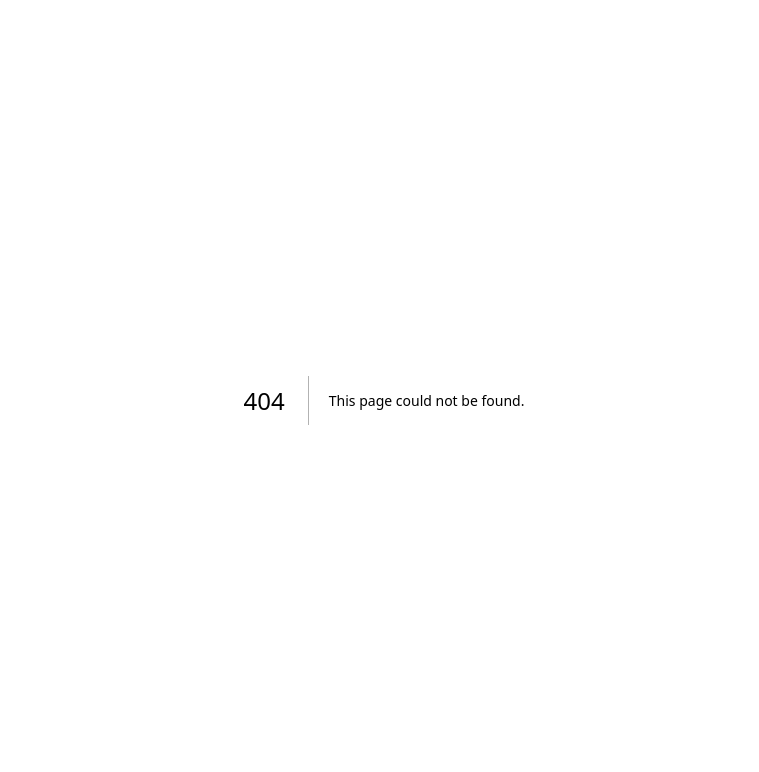
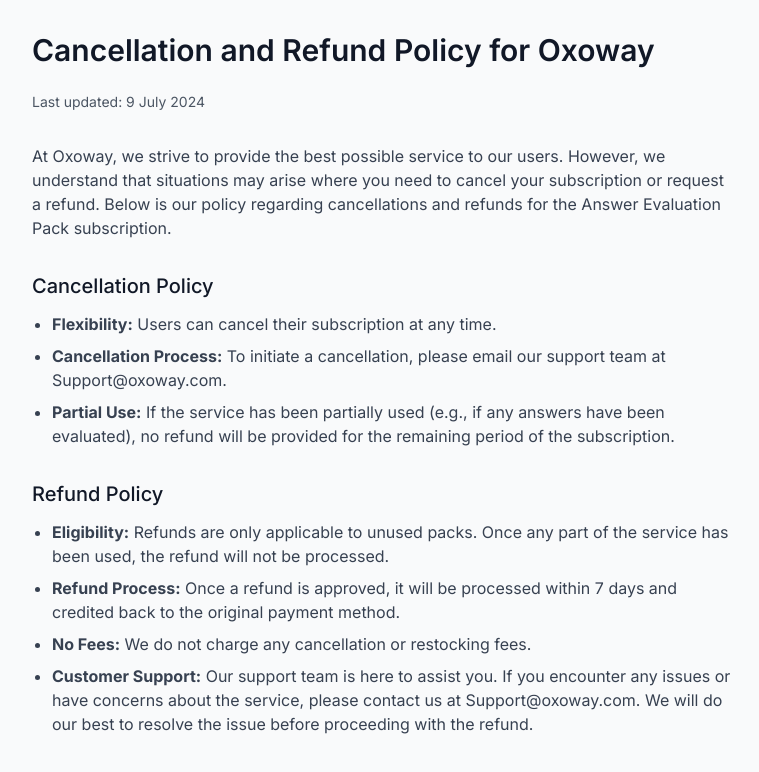
Before and after one commit to theonlyaks/oxoway-website, a Next.js app: page /cancellation-refund in a window 1280 px wide. Before the commit this address had no page. Shown: the top 772 px of the page, without its empty margins (256-1015 px from the left). Built offline with nearby package versions, Linux system fonts and the light colour scheme.

Commit message:
policy pages added

```diff
--- /dev/null
+++ b/src/app/cancellation-refund/page.js
@@ -0,0 +1,57 @@
+import React from 'react';
+import Head from 'next/head';
+
+const CancellationRefund = () => {
+  return (
+    <div className="bg-gray-50 min-h-screen">
+      <Head>
+        <title>Cancellation and Refund Policy - Oxoway</title>
+        <meta name="description" content="Cancellation and Refund Policy for Oxoway app" />
+      </Head>
+
+      <main className="max-w-3xl mx-auto px-4 py-8 sm:px-6 lg:px-8">
+        <h1 className="text-3xl font-semibold text-gray-900 mb-6">Cancellation and Refund Policy for Oxoway</h1>
+        <p className="text-sm text-gray-600 mb-8">Last updated: 9 July 2024</p>
+
+        <p className="text-gray-700 mb-8">
+          At Oxoway, we strive to provide the best possible service to our users. However, we understand that situations may arise where you need to cancel your subscription or request a refund. Below is our policy regarding cancellations and refunds for the Answer Evaluation Pack subscription.
+        </p>
+
+        <ol className="space-y-8">
+          {policyItems.map((item, index) => (
+            <li key={index}>
+              <h2 className="text-xl font-medium text-gray-900 mb-3">{item.title}</h2>
+              {item.content}
+            </li>
+          ))}
+        </ol>
+      </main>
+    </div>
+  );
+};
+
+const policyItems = [
+  {
+    title: "Cancellation Policy",
+    content: (
+      <ul className="list-disc pl-5 text-gray-700 space-y-2">
+        <li><strong>Flexibility:</strong> Users can cancel their subscription at any time.</li>
+        <li><strong>Cancellation Process:</strong> To initiate a cancellation, please email our support team at Support@oxoway.com.</li>
+        <li><strong>Partial Use:</strong> If the service has been partially used (e.g., if any answers have been evaluated), no refund will be provided for the remaining period of the subscription.</li>
+      </ul>
+    )
+  },
+  {
+    title: "Refund Policy",
+    content: (
+      <ul className="list-disc pl-5 text-gray-700 space-y-2">
+        <li><strong>Eligibility:</strong> Refunds are only applicable to unused packs. Once any part of the service has been used, the refund will not be processed.</li>
+        <li><strong>Refund Process:</strong> Once a refund is approved, it will be processed within 7 days and credited back to the original payment method.</li>
+        <li><strong>No Fees:</strong> We do not charge any cancellation or restocking fees.</li>
+        <li><strong>Customer Support:</strong> Our support team is here to assist you. If you encounter any issues or have concerns about the service, please contact us at Support@oxoway.com. We will do our best to resolve the issue before proceeding with the refund.</li>
+      </ul>
+    )
+  }
+];
+
+export default CancellationRefund;
--- /dev/null
+++ b/src/app/contact-us/page.js
@@ -0,0 +1,57 @@
+import React from 'react';
+
+const ContactUs = () => {
+  return (
+    <div className="bg-gray-50 min-h-screen">
+      <main className="max-w-3xl mx-auto px-4 py-8 sm:px-6 lg:px-8">
+        <h1 className="text-3xl font-semibold text-gray-900 mb-6">Contact Us</h1>
+
+        <p className="text-gray-700 mb-8">
+          We're here to help! If you have any questions, concerns, or feedback, please feel free to reach out to us. Below are the details on how you can contact us:
+        </p>
+
+        <ol className="space-y-8">
+          <li>
+            <h2 className="text-xl font-medium text-gray-900 mb-3">Primary Contact Information</h2>
+            <ul className="list-disc pl-5 text-gray-700 space-y-2">
+              <li>
+                <strong>Email:</strong> support@oxoway.com
+                <ul className="list-none pl-5 mt-2">
+                  <li>For all inquiries, please email us, and our team will respond within 1-2 days.</li>
+                </ul>
+              </li>
+            </ul>
+          </li>
+
+          <li>
+            <h2 className="text-xl font-medium text-gray-900 mb-3">Support Hours</h2>
+            <p className="text-gray-700">
+              <strong>Availability:</strong> Our support team is available to assist you from <strong>9 AM to 9 PM</strong>.
+            </p>
+          </li>
+
+          <li>
+            <h2 className="text-xl font-medium text-gray-900 mb-3">Escalations</h2>
+            <p className="text-gray-700">
+              If your inquiry requires further attention, it may be escalated. In such cases, you will be in touch with:
+              <ul className="list-disc pl-5 mt-2">
+                <li><strong>Vaibhav Sharma, CEO</strong> (only after an email inquiry has been escalated).</li>
+              </ul>
+            </p>
+          </li>
+
+          <li>
+            <h2 className="text-xl font-medium text-gray-900 mb-3">Additional Information</h2>
+            <p className="text-gray-700">
+              For any inquiries, please direct them to the <strong>Oxoway Team</strong> at the email provided above.
+            </p>
+          </li>
+        </ol>
+
+        <p className="text-gray-700 mt-8">We look forward to assisting you!</p>
+      </main>
+    </div>
+  );
+};
+
+export default ContactUs;
--- /dev/null
+++ b/src/app/shipping-delivery/page.js
@@ -0,0 +1,75 @@
+import React from 'react';
+import Head from 'next/head';
+
+const ShippingDelivery = () => {
+  return (
+    <div className="bg-gray-50 min-h-screen">
+      <Head>
+        <title>Shipping and Delivery Policy - Oxoway</title>
+        <meta name="description" content="Shipping and Delivery Policy for Oxoway app" />
+      </Head>
+
+      <main className="max-w-3xl mx-auto px-4 py-8 sm:px-6 lg:px-8">
+        <h1 className="text-3xl font-semibold text-gray-900 mb-6">Shipping and Delivery Policy for Oxoway</h1>
+        <p className="text-sm text-gray-600 mb-8">Last updated: 12 August 2024</p>
+
+        <p className="text-gray-700 mb-8">
+          At Oxoway, we ensure that our digital goods are delivered promptly and efficiently. Below are the details of our Shipping and Delivery Policy for your reference.
+        </p>
+
+        <ol className="space-y-8">
+          {policyItems.map((item, index) => (
+            <li key={index}>
+              <h2 className="text-xl font-medium text-gray-900 mb-3">{item.title}</h2>
+              {item.content}
+            </li>
+          ))}
+        </ol>
+      </main>
+    </div>
+  );
+};
+
+const policyItems = [
+  {
+    title: "Delivery Timeline",
+    content: (
+      <ul className="list-disc pl-5 text-gray-700 space-y-2">
+        <li><strong>Access Timeframe:</strong> After completing the purchase, users can expect to receive access to their digital goods within a few minutes.</li>
+        <li><strong>Potential Delays:</strong> In some cases, there may be delays due to payment processing or long queue times. We appreciate your patience in such situations.</li>
+      </ul>
+    )
+  },
+  {
+    title: "Delivery Method",
+    content: (
+      <ul className="list-disc pl-5 text-gray-700 space-y-2">
+        <li><strong>Online Delivery:</strong> The digital goods are delivered directly to the mobile app associated with your account.</li>
+        <li><strong>Confirmation:</strong> Users will receive a confirmation on the mobile app once the digital goods have been added to their account.</li>
+      </ul>
+    )
+  },
+  {
+    title: "Access and Availability",
+    content: (
+      <p className="text-gray-700"><strong>Validity:</strong> Purchased packs are valid for 28 days from the date of purchase. Please ensure you utilize the packs within this period.</p>
+    )
+  },
+  {
+    title: "Support for Delivery Issues",
+    content: (
+      <p className="text-gray-700"><strong>Contact for Assistance:</strong> If you do not receive your digital goods within the expected timeframe, please contact our support team at Support@oxoway.com. We are here to help resolve any issues you may encounter.</p>
+    )
+  },
+  {
+    title: "Additional Considerations",
+    content: (
+      <ul className="list-disc pl-5 text-gray-700 space-y-2">
+        <li><strong>Automatic Addition:</strong> Digital goods are automatically added to your mobile app account. Please check your credits within the app to confirm delivery.</li>
+        <li><strong>No Additional Requirements:</strong> There are no special instructions or additional requirements for accessing your digital goods.</li>
+      </ul>
+    )
+  }
+];
+
+export default ShippingDelivery;
--- a/src/app/submit-news/page.js
+++ b/src/app/submit-news/page.js
@@ -53,9 +53,9 @@
         }),
       });
 
-      if (!notificationResponse.ok) {
-        throw new Error('Failed to send notification');
-      }
+      // if (!notificationResponse.ok) {
+      //   throw new Error('Failed to send notification');
+      // }
 
       console.log('Notification sent successfully');
 
```
